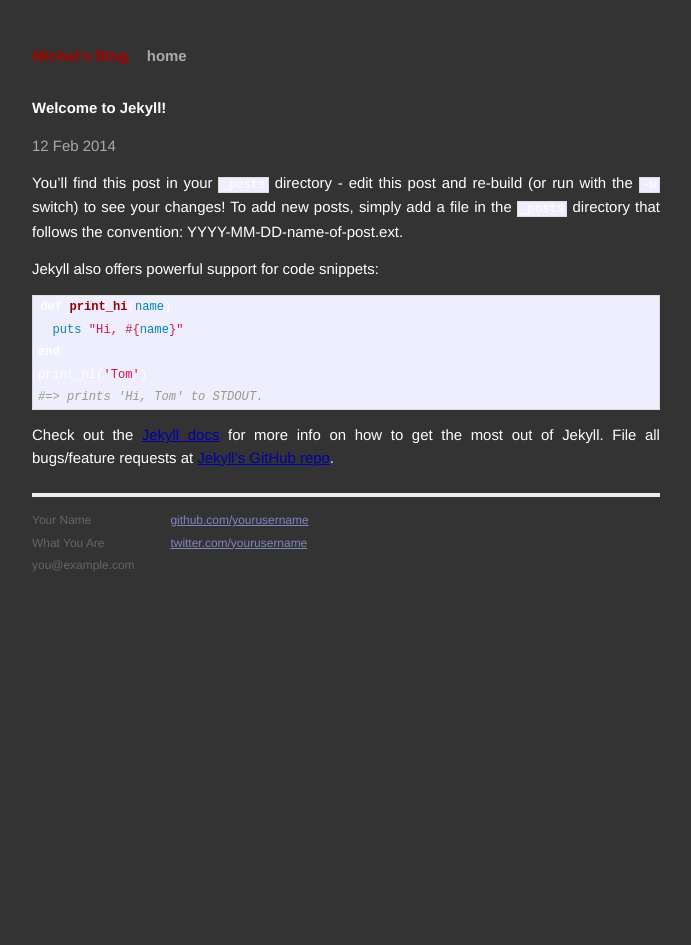
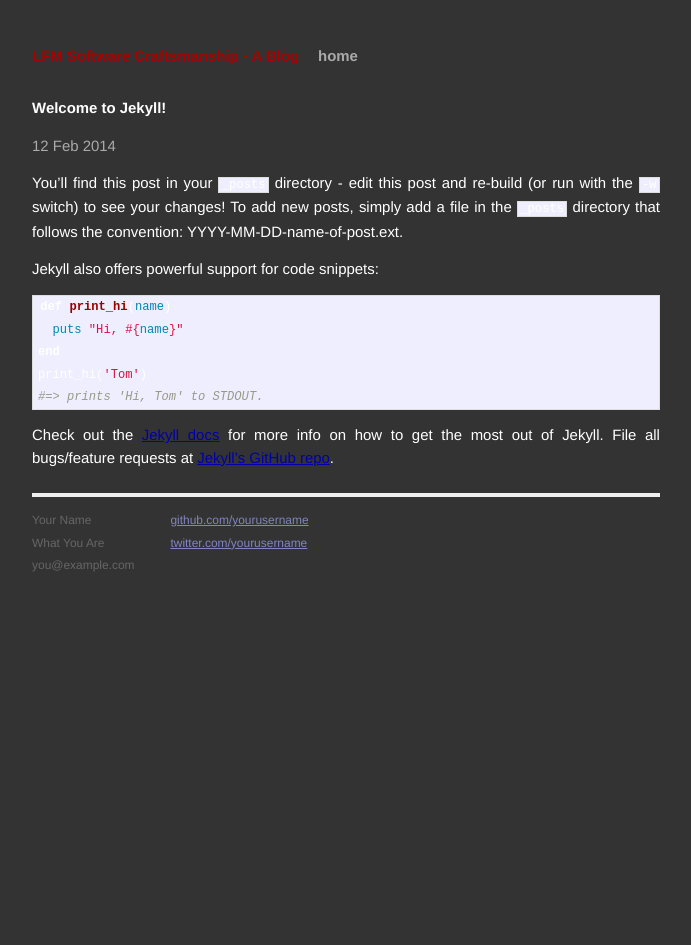
Before and after one commit to mgarbacz/blog.michalgarbacz.com, a Jekyll site: the page built from _posts/2014-02-12-welcome-to-jekyll.markdown, in a window 1280 px wide. Shown: the whole page, without its empty margins (294-985 px from the left). Built offline with Jekyll 4.4.1, drawn with Linux system fonts in a browser that asks for light colours; Markdown is read by kramdown in place of the engine named in the settings.

Commit message:
Change name to temp joke until chose real one

```diff
--- a/_config.yml
+++ b/_config.yml
@@ -1,3 +1,3 @@
-name: Michal's Blog
+name: LFM Software Craftsmanship - A Blog
 markdown: redcarpet
 pygments: true
```
